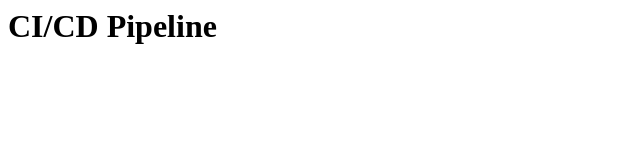
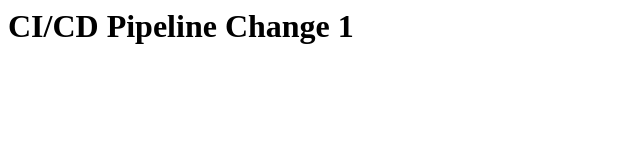
Before and after one commit to rajdede/website, a plain HTML site: page index.html in a window 1280 px wide. Shown: the whole page, without its empty margins (0-640 px from the left). Drawn offline with Linux system fonts and the light colour scheme.

Commit message:
Update index.html

```diff
--- a/index.html
+++ b/index.html
@@ -1,6 +1,6 @@
 <html>
 <title>Hello World</title>
 <body>
-<h1>CI/CD Pipeline</h1>
+<h1>CI/CD Pipeline Change 1</h1>
 </body>
 </html>
```
